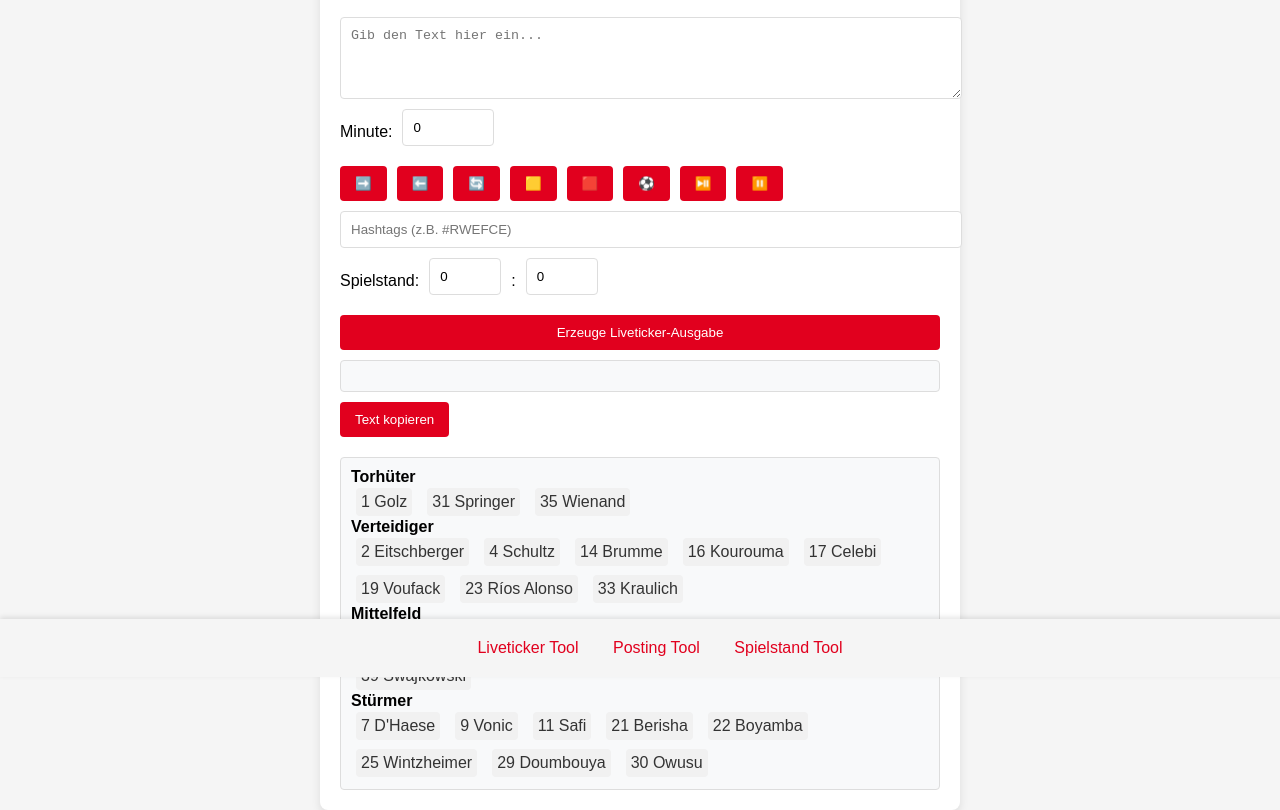
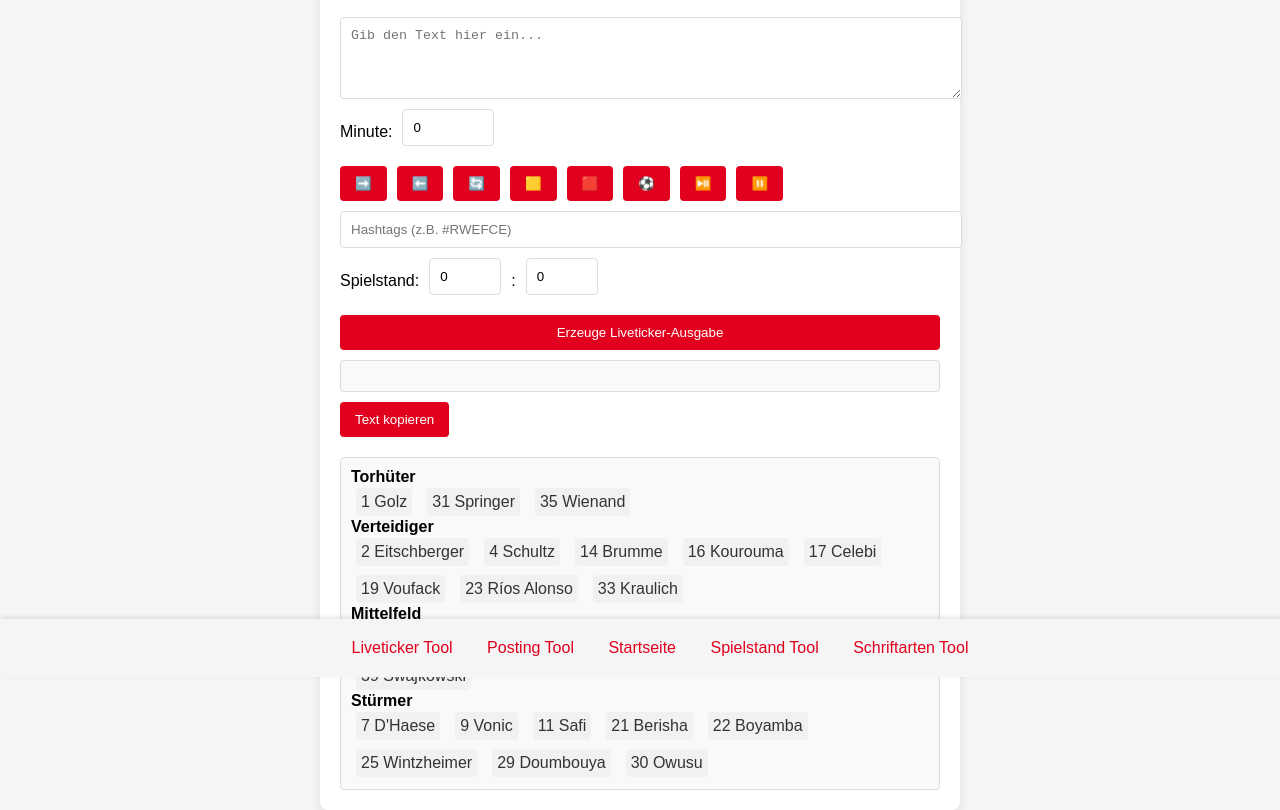
Before and after one commit to yungjulian/liveticker-tool, a plain HTML site: page index.html in a window 1280 px wide. Shown: the part 123-933 px from the top of the page. Drawn offline with Linux system fonts and the light colour scheme.

Commit message:
Update index.html

```diff
--- a/index.html
+++ b/index.html
@@ -332,9 +332,11 @@ body.dark-mode .footer a:hover {
     <div id="toast" class="toast">Text kopiert!</div>
 
 	<div class="footer">
-    <a href="https://yungjulian.github.io/liveticker-tool/" target="_blank">Liveticker Tool</a>
-    <a href="https://yungjulian.github.io/posting-tool/" target="_blank">Posting Tool</a>
-    <a href="https://yungjulian.github.io/spielstand-tool/" target="_blank">Spielstand Tool</a>
+        <a href="https://yungjulian.github.io/liveticker-tool/" target="_blank">Liveticker Tool</a>
+	<a href="https://yungjulian.github.io/posting-tool/" target="_blank">Posting Tool</a>
+	<a href="https://yungjulian.github.io/julians-tools/" target="_blank">Startseite</a>
+	<a href="https://yungjulian.github.io/spielstand-tool/" target="_blank">Spielstand Tool</a>
+	<a href="https://yungjulian.github.io/schriftarten-tool/" target="_blank">Schriftarten Tool</a>
 </div>
 
 
```
